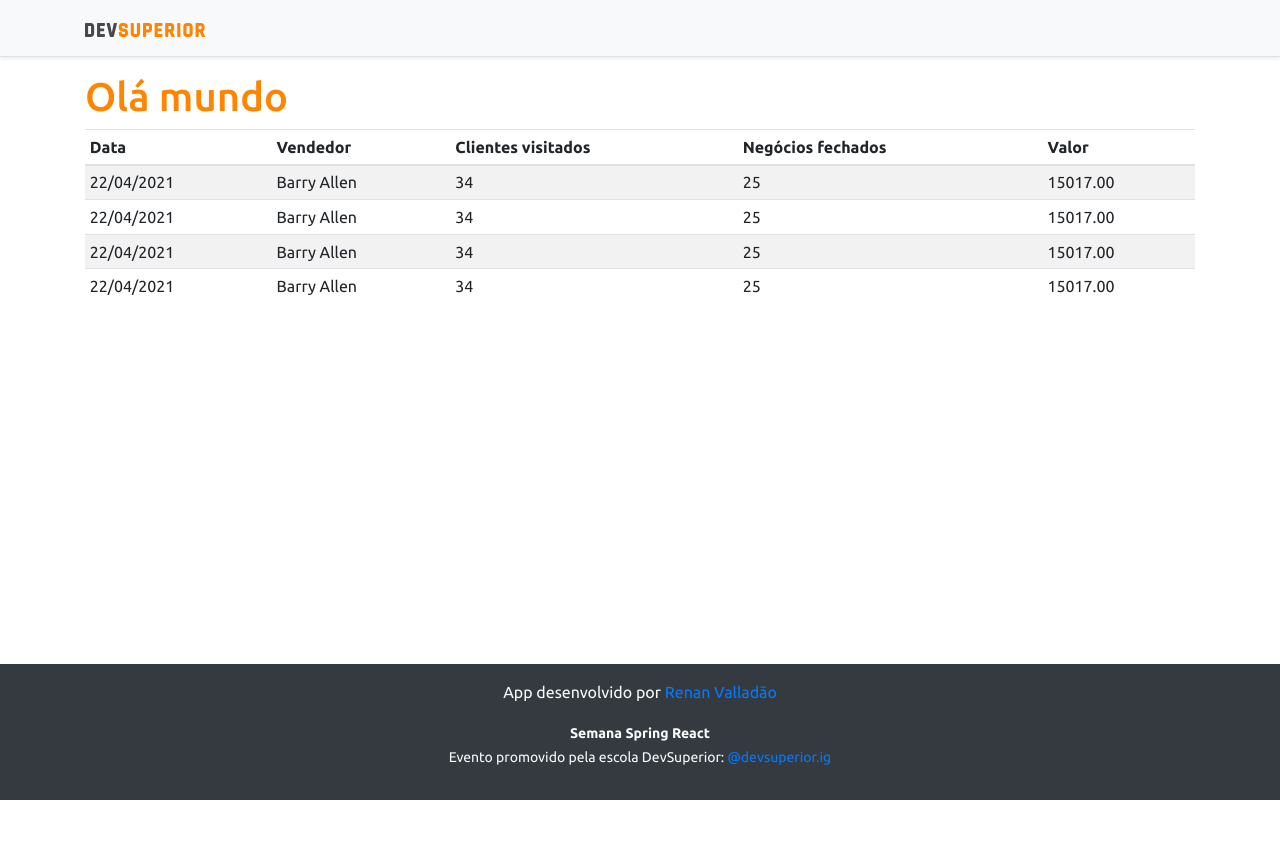
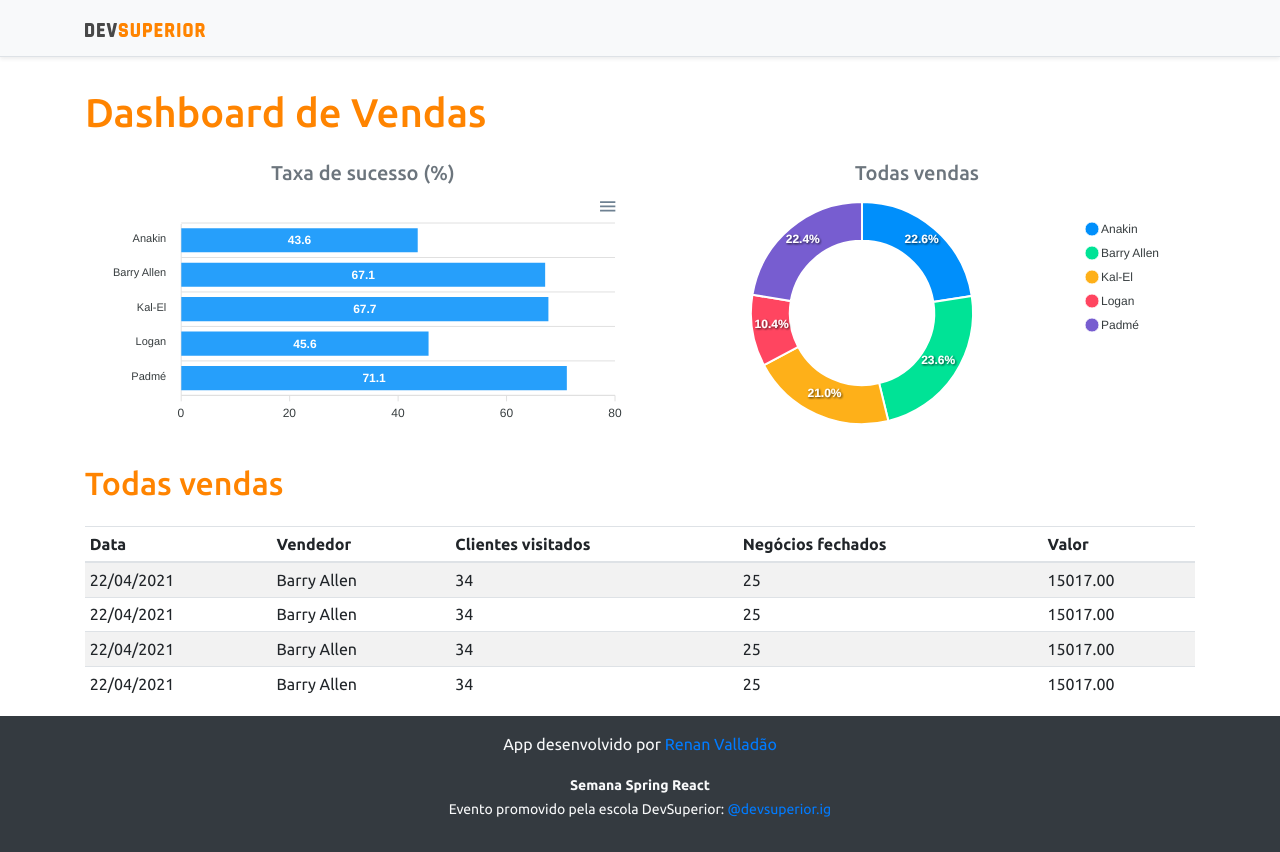
Before and after one commit to renancvalladao/projeto-sds3, a React (Create React App) app in the folder frontend/: page / in a window 1280 px wide. Before the commit the page ends 800 px from the top, so only its background shows below. Built offline with nearby package versions, Linux system fonts and the light colour scheme.

Commit message:
Static charts

```diff
--- a/frontend/package.json
+++ b/frontend/package.json
@@ -12,10 +12,12 @@
     "@types/node": "^12.0.0",
     "@types/react": "^17.0.0",
     "@types/react-dom": "^17.0.0",
+    "apexcharts": "^3.26.1",
     "bootstrap": "^4.6.0",
     "jquery": "1.9.1",
     "popper.js": "^1.16.1",
     "react": "^17.0.2",
+    "react-apexcharts": "^1.3.9",
     "react-dom": "^17.0.2",
     "react-scripts": "4.0.3",
     "typescript": "^4.1.2",
--- a/frontend/src/App.tsx
+++ b/frontend/src/App.tsx
@@ -1,13 +1,30 @@
+import BarChart from "components/BarChart";
+import DataTable from "components/DataTable";
+import DonutChart from "components/DonutChart";
 import Footer from "components/Footer";
 import NavBar from "components/NavBar";
-import DataTable from "components/DataTable"
 
 function App() {
   return (
     <>
       <NavBar />
       <div className="container">
-        <h1 className="text-primary">Olá mundo</h1>
+        <h1 className="text-primary py-3">Dashboard de Vendas</h1>
+
+        <div className="row px-3">
+          <div className="col-sm-6">
+            <h5 className="text-center text-secondary">Taxa de sucesso (%)</h5>
+            <BarChart />
+          </div>
+          <div className="col-sm-6">
+            <h5 className="text-center text-secondary">Todas vendas</h5>
+            <DonutChart />
+          </div>
+        </div>
+
+        <div className="py-3">
+          <h2 className="text-primary"> Todas vendas</h2>
+        </div>
 
         <DataTable />
       </div>
--- /dev/null
+++ b/frontend/src/components/BarChart/index.tsx
@@ -0,0 +1,35 @@
+import Chart from "react-apexcharts"
+
+const BarChart = () => {
+
+    const options = {
+        plotOptions: {
+            bar: {
+                horizontal: true,
+            }
+        },
+    };
+
+    const mockData = {
+        labels: {
+            categories: ['Anakin', 'Barry Allen', 'Kal-El', 'Logan', 'Padmé']
+        },
+        series: [
+            {
+                name: "% Sucesso",
+                data: [43.6, 67.1, 67.7, 45.6, 71.1]
+            }
+        ]
+    };
+
+    return (
+        <Chart
+            options={{...options, xaxis: mockData.labels}}
+            series={mockData.series}
+            type="bar"
+            height="240"
+        />
+    );
+}
+
+export default BarChart;
--- /dev/null
+++ b/frontend/src/components/DonutChart/index.tsx
@@ -0,0 +1,26 @@
+import Chart from "react-apexcharts"
+
+const DonutChart = () => {
+
+    const mockData = {
+        series: [477138, 499928, 444867, 220426, 473088],
+        labels: ['Anakin', 'Barry Allen', 'Kal-El', 'Logan', 'Padmé']
+    }
+
+    const options = {
+        legend: {
+            show: true
+        }
+    }
+
+    return (
+        <Chart
+            options={{ ...options, labels: mockData.labels }}
+            series={mockData.series}
+            type="donut"
+            height="240"
+        />
+    );
+}
+
+export default DonutChart;
```
Also changed, not shown: 1 other file (tests, documents, lock files or other folders).
